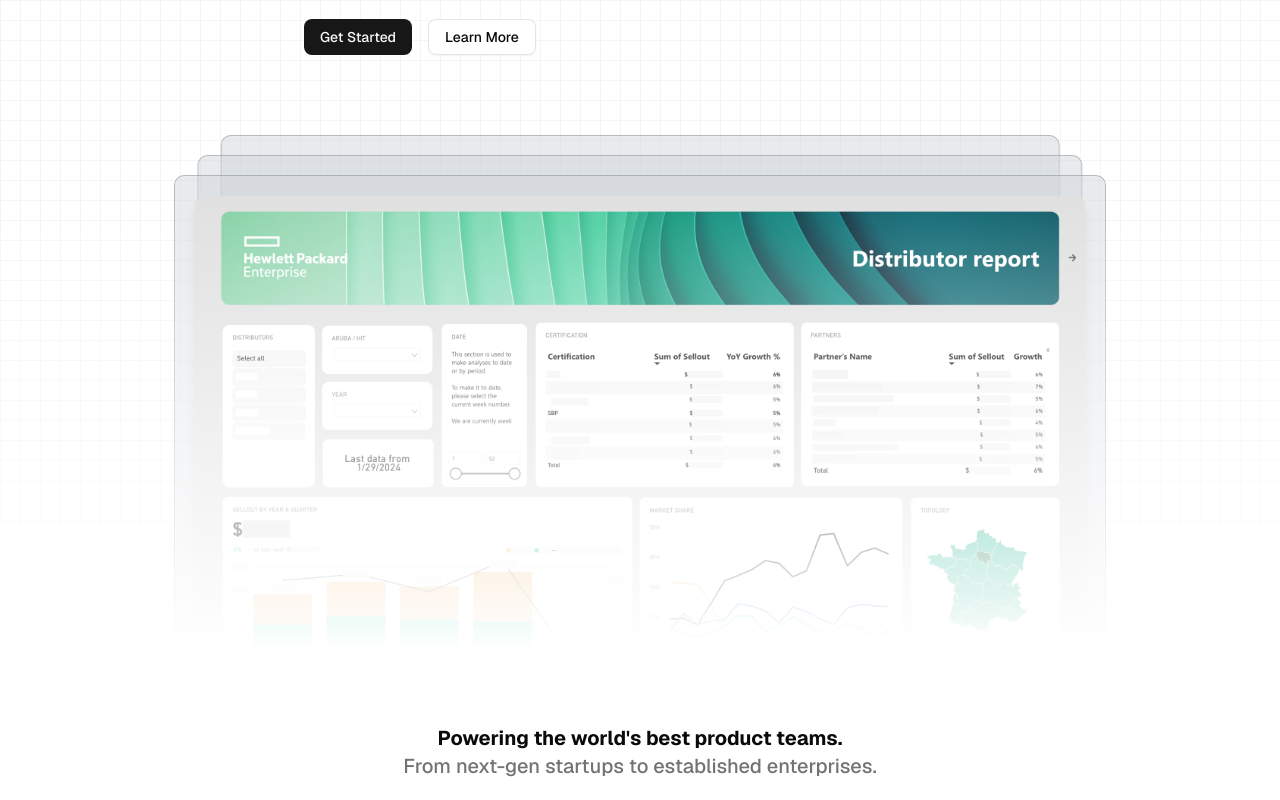
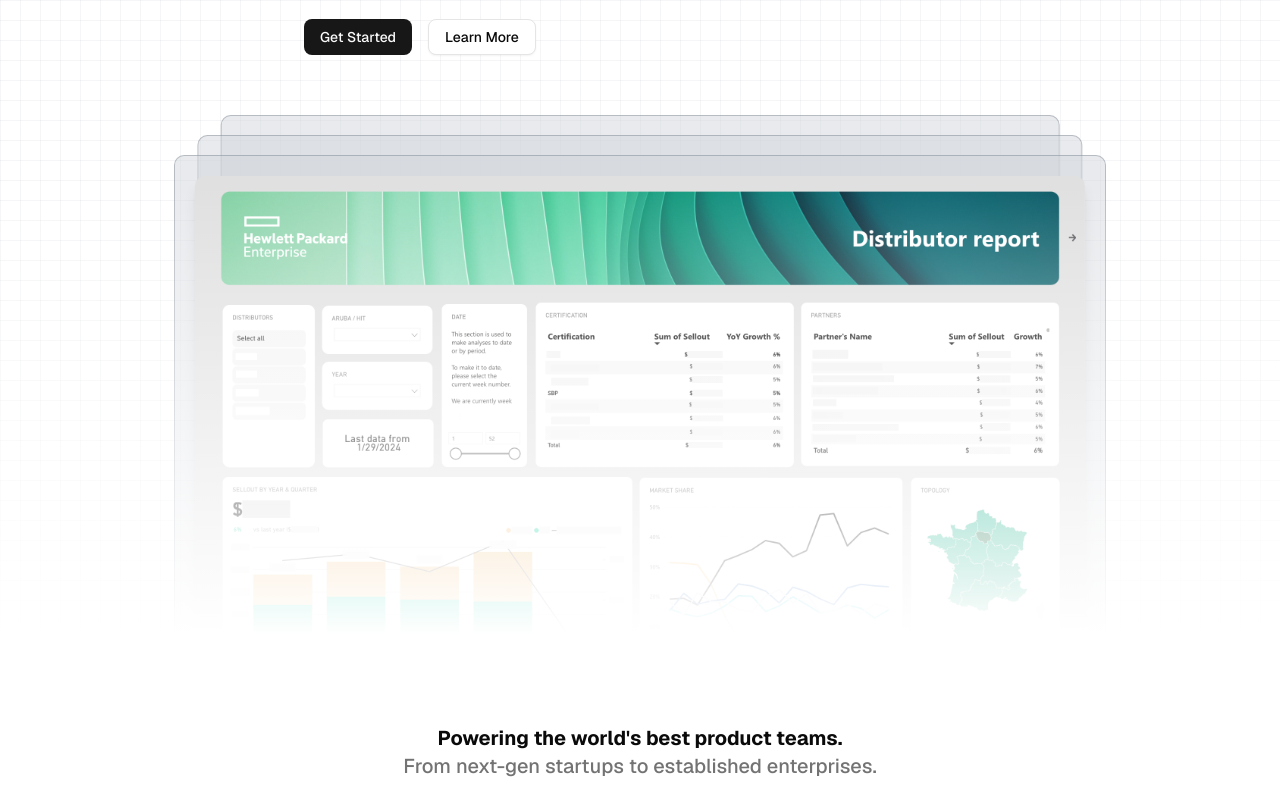
Before and after one commit to clement-horesh/my-aube, a Next.js app: page / in a window 1280 px wide. Shown: the part 340-1140 px from the top of the page. Built offline with nearby package versions, Linux system fonts and the light colour scheme.

Commit message:
hero tweak

```diff
--- a/package.json
+++ b/package.json
@@ -13,6 +13,7 @@
     "class-variance-authority": "^0.7.1",
     "clsx": "^2.1.1",
     "embla-carousel-react": "^8.6.0",
+    "framer-motion": "^12.23.12",
     "lucide-react": "^0.534.0",
     "next": "15.4.5",
     "next-themes": "^0.4.6",
--- a/src/app/page.tsx
+++ b/src/app/page.tsx
@@ -36,7 +36,7 @@ export default function Home() {
       </section>
 
       {/* Carousel Section */}
-      <section className="relative z-10 py-16">
+      <section className="relative mt-40 z-10 py-16">
         <CarouselDemo />
       </section>
 
--- a/src/components/hero.tsx
+++ b/src/components/hero.tsx
@@ -2,9 +2,26 @@
 import { Button } from "@/components/ui/button";
 import Image from "next/image";
 import { useTheme } from "@/hooks/use-theme";
+import { useEffect, useState } from "react";
 
 export function Hero() {
   const { theme, mounted } = useTheme();
+  const [showCard1, setShowCard1] = useState(false);
+  const [showCard2, setShowCard2] = useState(false);
+  const [showMainCard, setShowMainCard] = useState(false);
+
+  useEffect(() => {
+    // Staggered animation timing
+    const timer1 = setTimeout(() => setShowCard1(true), 300);
+    const timer2 = setTimeout(() => setShowCard2(true), 600);
+    const timer3 = setTimeout(() => setShowMainCard(true), 900);
+
+    return () => {
+      clearTimeout(timer1);
+      clearTimeout(timer2);
+      clearTimeout(timer3);
+    };
+  }, []);
 
   return (
     <div className="flex flex-col items-center justify-center px-4 relative">
@@ -24,14 +41,26 @@ export function Hero() {
       </div>
 
       {/* Stacked Card Image */}
-      <div className="mt-30 w-full max-w-5xl relative z-20">
+      <div className="mt-25 w-full max-w-5xl relative z-20">
         <div className="relative max-w-[91%] mx-auto">
           {/* Background cards for stacked effect - vertical stacking with scaling */}
-          <div className="absolute -top-10 left-1/2 transform -translate-x-1/2 w-[90%] h-full bg-gray-300/50 dark:bg-gray-800/50 rounded-lg border border-gray-600/30 dark:border-gray-300/30 scale-100"></div>
-          <div className="absolute -top-5 left-1/2 transform -translate-x-1/2 w-[95%] h-full bg-gray-300/50 dark:bg-gray-800/50 rounded-lg border border-gray-600/30 dark:border-gray-300/30 scale-100"></div>
+          <div
+            className={`absolute -top-10 left-1/2 transform -translate-x-1/2 w-[90%] h-full bg-gray-300/50 dark:bg-gray-800/50 rounded-lg border border-gray-600/30 dark:border-gray-300/30 scale-100 transition-all duration-1000 ease-out ${
+              showCard1 ? 'opacity-100 translate-y-0' : 'opacity-0 translate-y-4'
+            }`}
+          ></div>
+          <div
+            className={`absolute -top-5 left-1/2 transform -translate-x-1/2 w-[95%] h-full bg-gray-300/50 dark:bg-gray-800/50 rounded-lg border border-gray-600/30 dark:border-gray-300/30 scale-100 transition-all duration-1000 ease-out ${
+              showCard2 ? 'opacity-100 translate-y-0' : 'opacity-0 translate-y-4'
+            }`}
+          ></div>
 
           {/* Main card */}
-          <div className="relative bg-gray-300/50 dark:bg-gray-800/50 rounded-lg border border-gray-600/30 dark:border-gray-300/30 p-5">
+          <div
+            className={`relative bg-gray-300/50 dark:bg-gray-800/50 rounded-lg border border-gray-600/30 dark:border-gray-300/30 p-5 transition-all duration-1000 ease-out ${
+              showMainCard ? 'opacity-100 translate-y-0' : 'opacity-0 translate-y-4'
+            }`}
+          >
             <Image
               src="/img/DistributorReport.png"
               alt="Distributor Report"
```
Also changed, not shown: 1 other file (tests, documents, lock files or other folders).
